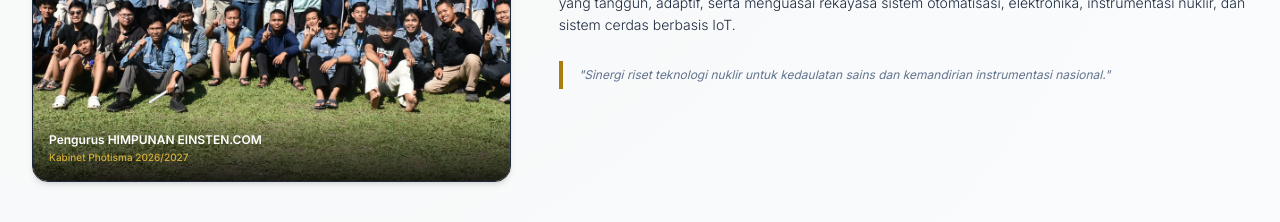
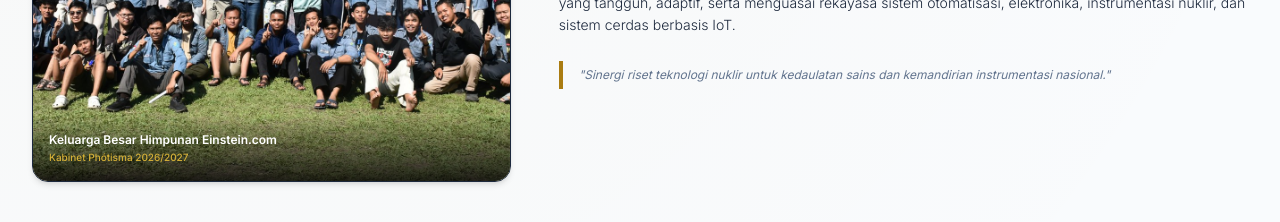
Before and after one commit to Adiguna0010/website-hima-einstein-com, a React (Vite) app: page / in a window 1280 px wide. Shown: the part 1240-1462 px from the top of the page. Built offline with nearby package versions, Linux system fonts and the light colour scheme.

Commit message:
style: update group photo caption to 'Keluarga Besar Himpunan Einstein.com'

```diff
--- a/src/pages/Home.jsx
+++ b/src/pages/Home.jsx
@@ -279,14 +279,14 @@ export default function Home() {
             <div className="relative bg-white border border-gold-border rounded-2xl overflow-hidden shadow-md aspect-video sm:aspect-square">
               <img
                 src="/Media Einsten/Media Umum/Foto Umum Beranda/DSC_7954.JPG"
-                alt="Pengurus HIMPUNAN EINSTEN.COM"
+                alt="Keluarga Besar Himpunan Einstein.com"
                 className="w-full h-full object-cover"
                 onError={(e) => {
                   e.target.src = "https://images.unsplash.com/photo-1522071820081-009f0129c71c?auto=format&fit=crop&w=800&q=80";
                 }}
               />
               <div className="absolute bottom-0 left-0 right-0 bg-gradient-to-t from-black/80 via-black/40 to-transparent p-4 text-left">
-                <p className="text-xs font-semibold text-white">Pengurus HIMPUNAN EINSTEN.COM</p>
+                <p className="text-xs font-semibold text-white">Keluarga Besar Himpunan Einstein.com</p>
                 <p className="text-[10px] text-gold-light font-medium mt-0.5">Kabinet Phótisma 2026/2027</p>
               </div>
             </div>
```
